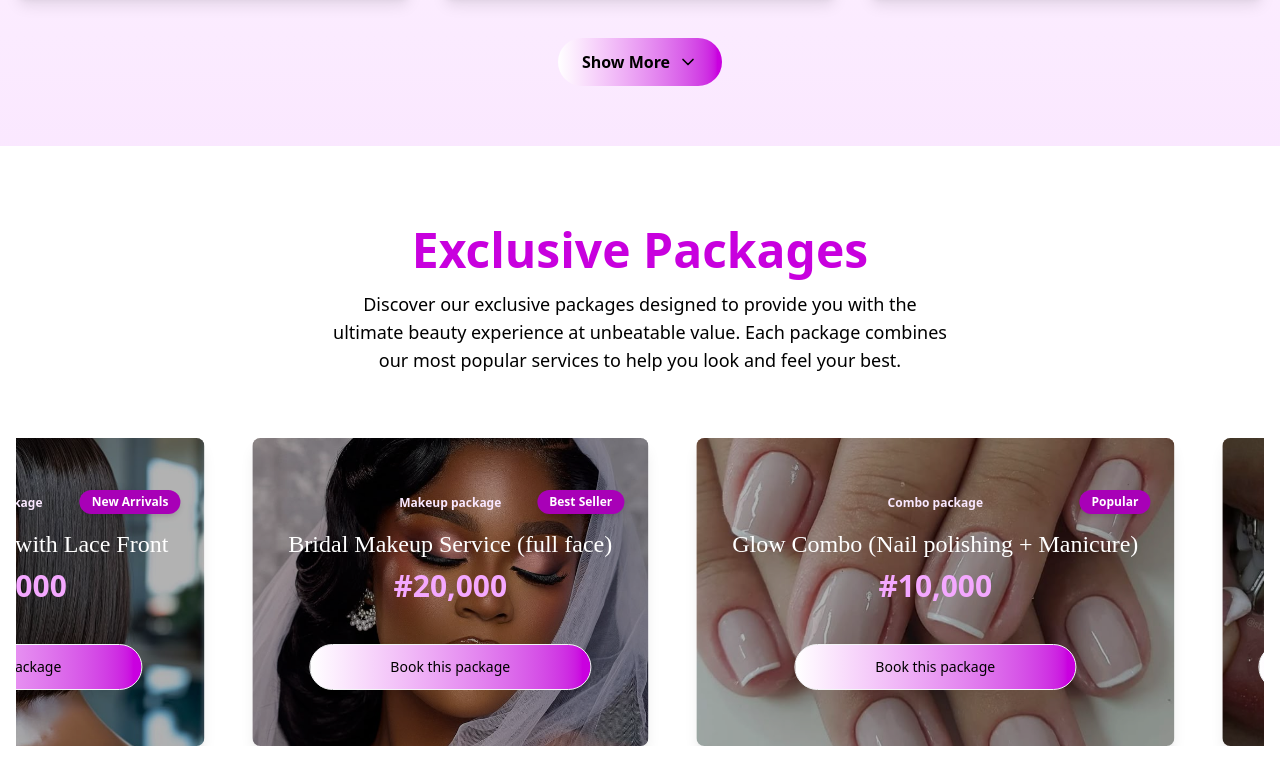
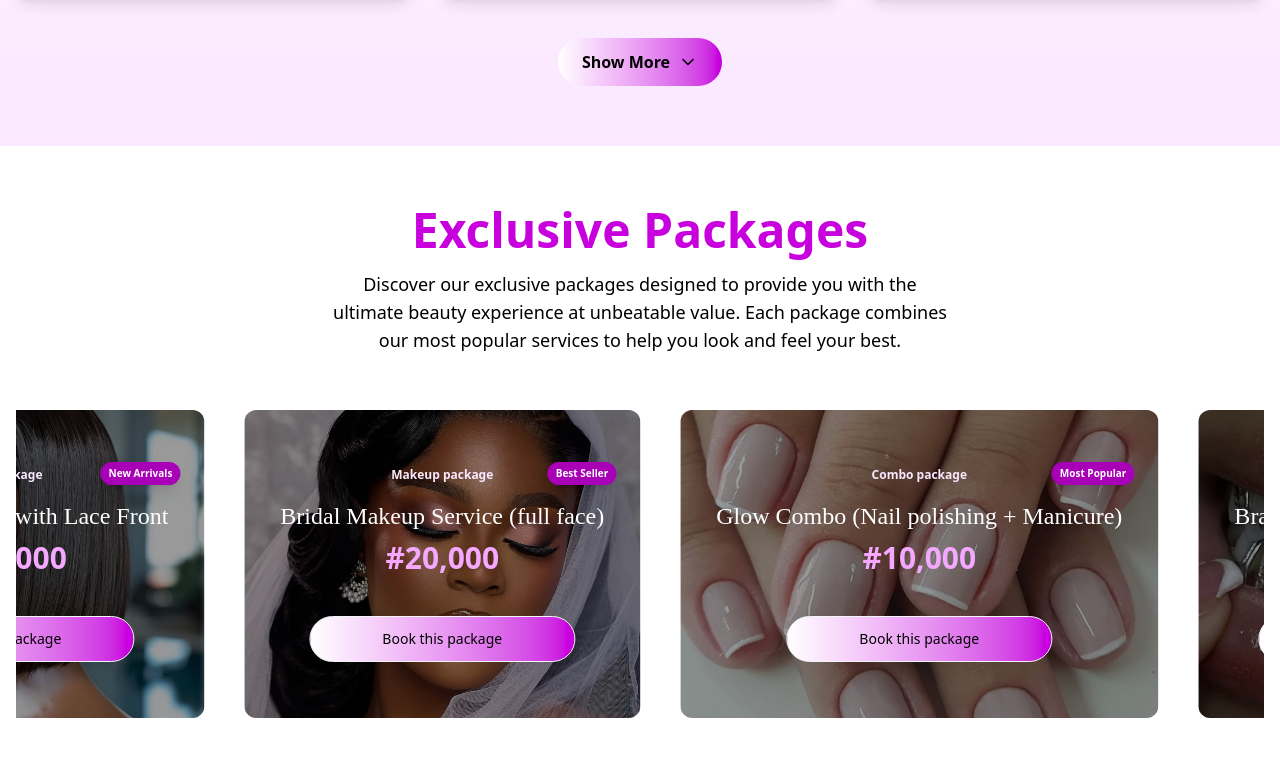
Before and after one commit to Samuel-Oluwafemi/Elless-hair-beauty, a React (Vite) app: page / in a window 1280 px wide. Shown: the part 1450-2234 px from the top of the page. Built offline with nearby package versions, Linux system fonts and the light colour scheme.

Commit message:
Added breathability to the marquee packages

```diff
--- a/src/packages/marqueePackages.jsx
+++ b/src/packages/marqueePackages.jsx
@@ -22,14 +22,15 @@ export function MarqueePackages() {
       title: "Combo package",
       image: "/images/elless polishing.jpeg",
       description: "Glow Combo (Nail polishing + Manicure)",
-      badge: "Popular",
+      badge: "Most Popular",
       price: "#10,000",
     },
     {
       id: 4,
-      title: "Tooth Gem Combo package",
+      title: "Tooth Gem package",
       image: "/images/elless gems.jpeg",
-      description: "Braces Tooth Gem Fixing",
+      description: "Braces Tooth Gem Fixing (2pcs)",
+      badge: "Save #10,000",
       price: "#20,000",
     },
     {
@@ -37,6 +38,7 @@ export function MarqueePackages() {
       title: "Hair Extension package",
       image: "/images/elless hair extensions.jpeg",
       description: "Clip-in Hair Extensions",
+      badge: "Limited Promo",
       price: "#30,000",
     },
   ];
@@ -45,7 +47,7 @@ export function MarqueePackages() {
   const direction = "left"; // can also change this to "right" if needed
       return (
           <>
-      <section className="py-4 h-full overflow-hidden">
+      <section className="py-8 h-full overflow-hidden">
         <Marquee
           speed={marqueeSpeed}
           gradient={false}
@@ -54,14 +56,15 @@ export function MarqueePackages() {
           shadowStyle={shadowStyle}
           direction={direction}
         >
-          <div className="flex space-x-12 px-4">
+          <div className="flex gap-10 px-4">
             {/* loop through each service */}
             {scroll.map((pkg) => (
               // services container
               <div
                 key={pkg.id}
-                className="relative bg-white p-5 py-10 text-left rounded-lg overflow-hidden
-                transition-all transition-transform duration-300 shadow-lg transition-shadow duration-300"
+                className="relative p-5 py-10 rounded-xl overflow-hidden
+                transition-all transition-transform hover:scale-105 hover:rounded-xl
+                duration-300 transition-shadow duration-300"
               >
                 {/* service img */}
                 <div className="absolute overflow-hidden inset-0">
@@ -71,12 +74,14 @@ export function MarqueePackages() {
                     className="w-full h-full object-cover"
                     />
                   {/* service overlay bg-color */}
-                  <div className="absolute inset-0 bg-black/30"></div>
+                  <div className="absolute inset-0 bg-black/40"></div>
                 </div>
                 {/* badge */}
                 <div className="relative text-center z-10">
                   {pkg.badge && (
-                    <div className="absolute top-3 right-1 bg-fuchsia-700 text-white text-xs font-semibold px-3 py-1 rounded-full shadow-md">
+                    <div style={{
+                        fontSize: '10px'
+                    }} className="absolute top-3 right-1 bg-fuchsia-700 text-white font-semibold px-2 py-1 rounded-full shadow-lg">
                       {pkg.badge}
                     </div>
                   )}
@@ -107,7 +112,7 @@ export function MarqueePackages() {
                   {/* service cta button */}
                   <button
                     className="mt-10 bg-gradient-to-r from-white to-fuchsia-600 text-black
-                    text-sm rounded-full py-3 border border-gray-100 px-20 mx-auto cursor-pointer text-center
+                    text-sm rounded-full py-3 border border-gray-100 px-18 mx-auto cursor-pointer text-center
                     hover:bg"
                   >
                     Book this package
--- a/src/packages/packages.jsx
+++ b/src/packages/packages.jsx
@@ -2,12 +2,12 @@ import { MarqueePackages } from "./marqueePackages";
 export function Packages() {
   return (
     <>
-      <section id="packages" className="py-20 px-4 bg-white">
+      <section id="packages" className="py-15 px-4 bg-white">
         <div className="max-w-7xl mx-auto text-center">
             <h2 className="text-4xl md:text-5xl font-bold text-fuchsia-600 mb-4">
                 Exclusive Packages
             </h2>
-            <p className="text-black text-lg md:px-18 max-w-3xl mx-auto mb-12">
+            <p className="text-black text-lg md:px-18 max-w-3xl mx-auto mb-6">
                 Discover our exclusive packages designed to provide you with the ultimate beauty experience at unbeatable value. Each package combines our most popular services to help you look and feel your best.
             </p>
             <MarqueePackages />
```
